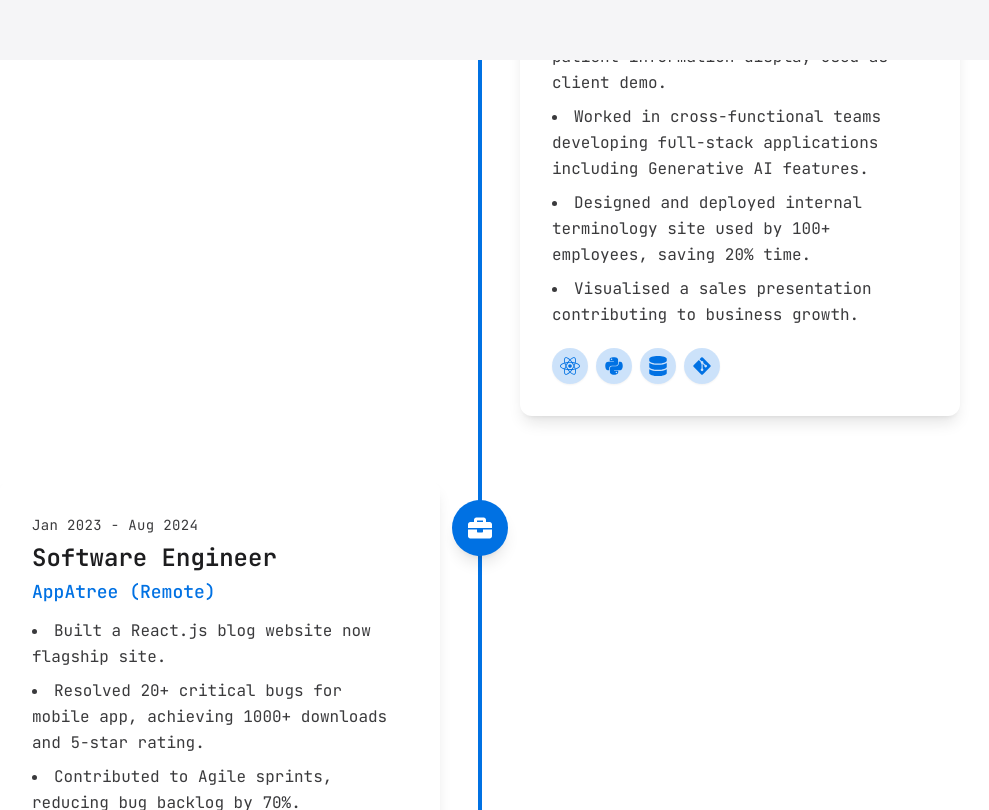
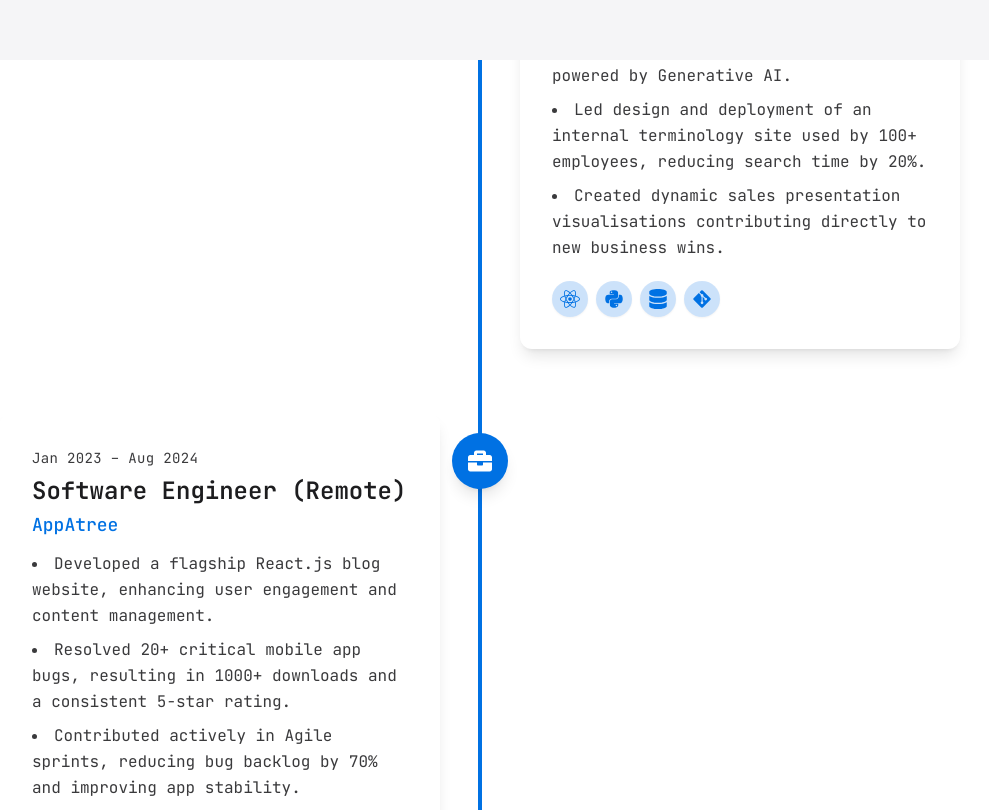
Before and after one commit to LukeChester03/luke-portfolio, a Next.js app: page /CV in a window 1280 px wide. Shown: the part 1540-2350 px from the top of the page, without its empty margins (160-1149 px from the left). Built offline with nearby package versions, Linux system fonts and the light colour scheme.

Commit message:
numerous changes

```diff
--- a/Components/Fly.tsx
+++ b/Components/Fly.tsx
@@ -34,7 +34,7 @@
             transition={{
               duration: 0.2,
               ease: "easeInOut",
-              delay: reverseIndex(index), // Pass index to reverseIndex function
+              delay: reverseIndex(index),
             }}
             className="h-full w-full bg-secondary relative"
           ></motion.div>
--- a/Components/Header.tsx
+++ b/Components/Header.tsx
@@ -6,7 +6,7 @@
 
 const Header = () => {
   return (
-    <header className="py-8 xl:py-12 ">
+    <header className="py-8 xl:py-12 border-b border-gray-300">
       <div className="container mx-auto flex justify-between items-center">
         {/* LoGo */}
         <Link href={"/"}>
--- a/Components/Timeline.tsx
+++ b/Components/Timeline.tsx
@@ -19,57 +19,53 @@
     section: "Education",
     items: [
       {
-        date: "Sept 2021 - July 2025",
+        date: "Sept 2021 – July 2025",
         title: "BSc (Hons) Computer Science with Industrial Experience",
-        company: "University of Loughborough",
+        company: "Loughborough University",
         description: [
-          "Relevant Modules: Computer Systems (85%), Object Oriented Programming (83%), Software Engineering (75%), Maths for Computer Science (65%), Web Programming (77%).",
+          "Graduated with a 2:1",
+          "Key modules: Human Computer Interaction (82%), Object-Oriented Programming (83%), Software Engineering (75%), Data Mining and Machine Learning (70%), Web Programming (77%).",
+          "Industrial placement: Hands-on experience applying full-stack development and AI integration in real-world projects.",
         ],
-        icon: <FaLaptopCode />,
-      },
-      {
-        date: "Sept 2019 - June 2021",
-        title: "A Levels: Geography (A), Maths (B), Economics (B), EPQ (B)",
-        company: "Reading Grammar School",
         icon: <FaLaptopCode />,
       },
     ],
   },
   {
-    section: "Relevant Experience",
+    section: "Experience",
     items: [
       {
-        date: "Sept 2023 - Aug 2024",
-        title: "Software Engineer",
+        date: "Sept 2023 – Aug 2024",
+        title: "Software Engineer (Full-time Placement)",
         company: "Accenture, London",
         description: [
-          "Developed a React.js site for patient information display used as client demo.",
-          "Worked in cross-functional teams developing full-stack applications including Generative AI features.",
-          "Designed and deployed internal terminology site used by 100+ employees, saving 20% time.",
-          "Visualised a sales presentation contributing to business growth.",
+          "Designed and developed a React.js web app to display patient information, showcased in client demos.",
+          "Collaborated in cross-functional Agile teams to deliver full-stack applications, including features powered by Generative AI.",
+          "Led design and deployment of an internal terminology site used by 100+ employees, reducing search time by 20%.",
+          "Created dynamic sales presentation visualisations contributing directly to new business wins.",
         ],
         icon: <FaBriefcase />,
         techStack: [<FaReact />, <FaPython />, <FaDatabase />, <FaGitAlt />],
       },
       {
-        date: "Jan 2023 - Aug 2024",
-        title: "Software Engineer",
-        company: "AppAtree (Remote)",
+        date: "Jan 2023 – Aug 2024",
+        title: "Software Engineer (Remote)",
+        company: "AppAtree",
         description: [
-          "Built a React.js blog website now flagship site.",
-          "Resolved 20+ critical bugs for mobile app, achieving 1000+ downloads and 5-star rating.",
-          "Contributed to Agile sprints, reducing bug backlog by 70%.",
+          "Developed a flagship React.js blog website, enhancing user engagement and content management.",
+          "Resolved 20+ critical mobile app bugs, resulting in 1000+ downloads and a consistent 5-star rating.",
+          "Contributed actively in Agile sprints, reducing bug backlog by 70% and improving app stability.",
         ],
         icon: <FaBriefcase />,
         techStack: [<FaReact />, <FaNodeJs />, <FaGitAlt />],
       },
       {
-        date: "July 2021 - Aug 2021",
-        title: "Junior Developer (Intern)",
+        date: "July 2021 – Aug 2021",
+        title: "Junior Developer Intern",
         company: "MMOB, Canary Wharf, London",
         description: [
-          "Manipulated data into graph visualisations using Python and matplotlib.",
-          "Used SQL queries to fetch client data, improving company data understanding.",
+          "Processed and visualised complex datasets using Python and matplotlib for client reporting.",
+          "Optimised SQL queries to extract actionable insights, improving company data accuracy.",
         ],
         icon: <FaBriefcase />,
         techStack: [<FaPython />, <FaDatabase />],
@@ -80,14 +76,19 @@
     section: "Skills",
     items: [
       {
-        title: "Coding Skills (Advanced):",
-        description: ["JavaScript, TypeScript, Node.js, Python, SQL, React.js, CSS"],
+        title: "Technical Skills",
+        description: [
+          "Advanced proficiency in JavaScript, TypeScript, Node.js, Python, SQL, React.js, and CSS.",
+          "Experience with REST APIs, Git version control, Agile development, and cloud platforms.",
+        ],
         icon: <FaLaptopCode />,
       },
       {
-        title: "Soft Skills:",
+        title: "Professional & Soft Skills",
         description: [
-          "Team Management, Data Visualisations, Workshops, Presentations, Teamwork, Brainstorming",
+          "Strong teamwork, communication, and problem-solving skills.",
+          "Experience leading workshops, delivering presentations, and facilitating brainstorming sessions.",
+          "Adaptable and quick learner with a passion for innovative technology solutions.",
         ],
         icon: <FaLaptopCode />,
       },
@@ -99,21 +100,25 @@
       {
         title: "Terminology Hub",
         description: [
-          "Built React front-end with real-time search, term submission & voting integrated with Python REST APIs.",
+          "Created a React front-end featuring real-time search, user term submission, and voting integrated with Python REST APIs.",
+          "Improved internal knowledge sharing and reduced search time across teams.",
         ],
         icon: <FaLaptopCode />,
       },
       {
         title: "Venue Booking Website",
         description: [
-          "Developed PHP site with SQL database for real-time bookings, dynamic content using ES6 & AJAX.",
+          "Developed a PHP-based site with a SQL backend supporting real-time bookings and dynamic content using ES6 and AJAX.",
+          "Enhanced booking efficiency and user experience through responsive design.",
         ],
         icon: <FaPhp />,
       },
       {
-        title: "AI Powered Mobile App",
+        title: "AI-Powered Mobile Tourism App",
         description: [
-          "Built global tourism app using React Native, Firebase, Google Gemini AI, Google Maps API with caching system reducing API calls by 95%.",
+          "Built a global travel app using React Native, Firebase, Google Gemini AI, and Google Maps API.",
+          "Implemented a caching system reducing API calls by 95%, improving performance and reducing costs.",
+          "Enabled personalized, location-based cultural insights to enrich user travel experiences.",
         ],
         icon: <SiFirebase />,
       },
@@ -205,7 +210,7 @@
 
 const TimelineSection: React.FC<TimelineSectionProps> = ({ section }) => (
   <>
-    <h2 className="text-4xl font-semibold mb-12 mt-20 border-b border-accent inline-block">
+    <h2 className="text-4xl font-semibold mb-12 mt-20 mr-8 border-b border-accent inline-block">
       {section.section}
     </h2>
     <div className="relative">
--- a/app/CV/page.tsx
+++ b/app/CV/page.tsx
@@ -22,7 +22,7 @@
         {/* Center the button */}
         <div className="flex justify-center mt-8">
           <Link href={"/contact"}>
-            <Button>Reach out</Button>
+            <Button size={"lg"}>Reach out</Button>
           </Link>
         </div>
       </div>
--- a/app/contact/page.tsx
+++ b/app/contact/page.tsx
@@ -103,9 +103,9 @@
             >
               <h3 className="text-4xl text-accent">Let's get in touch</h3>
               <p className="text-textSecondary">
-                Whether you're looking for help creating or updating your website, exploring my
-                other services, or simply want to connect for collaboration, feel free to send me a
-                message!
+                Whether you’re looking to create or update a website, explore my range of services,
+                discuss collaboration opportunities, or are an employer interested in hiring a
+                dedicated software engineer, feel free to reach out -<br /> I would love to connect!
               </p>
 
               {/* inputs grid with flex-col wrappers for full width and stable error */}
--- a/app/services/page.tsx
+++ b/app/services/page.tsx
@@ -10,32 +10,49 @@
     number: "01",
     title: "Web Development",
     description:
-      "I can create a modern and responsive website for you using the latest technologies.",
+      "I build modern, responsive websites tailored to your brand and goals, leveraging the latest technologies to deliver exceptional user experiences.",
     href: "/contact",
   },
   {
     number: "02",
     title: "UI/UX Design",
-    description: "I can design a user-friendly interface for your website or application.",
+    description:
+      "I design intuitive, user-centric interfaces that ensure seamless navigation and maximize engagement across web and mobile platforms.",
     href: "/contact",
   },
   {
     number: "03",
     title: "Tech Consulting",
-    description: "I can provide you with advice on the best technologies for your project.",
+    description:
+      "I offer expert guidance to help you choose and implement the best technology stack for your project’s unique requirements and scalability.",
     href: "/contact",
   },
   {
     number: "04",
     title: "App Development",
-    description: "I can create a mobile application for you using React Native.",
+    description:
+      "I develop high-performance mobile applications using React Native, delivering native-like experiences on both iOS and Android devices.",
+    href: "/contact",
+  },
+  {
+    number: "05",
+    title: "AI Integration",
+    description:
+      "I can seamlessly integrate AI-powered features into your products, from intelligent automation to personalized user experiences, enhancing functionality and value.",
+    href: "/contact",
+  },
+  {
+    number: "06",
+    title: "Maintenance & Support",
+    description:
+      "I provide reliable ongoing support and updates to keep your digital products secure, up-to-date, and performing at their best.",
     href: "/contact",
   },
 ];
 
 const Services = () => {
   return (
-    <section className="min-h-[80vh] flex flex-col justify-center py-12 xl:py-0 bg-primary text-textPrimary">
+    <section className="min-h-[80vh] flex flex-col justify-center pt-[100px] pb-12 bg-primary text-textPrimary">
       <div className="container mx-auto">
         <motion.div
           initial={{ opacity: 0 }}
```
